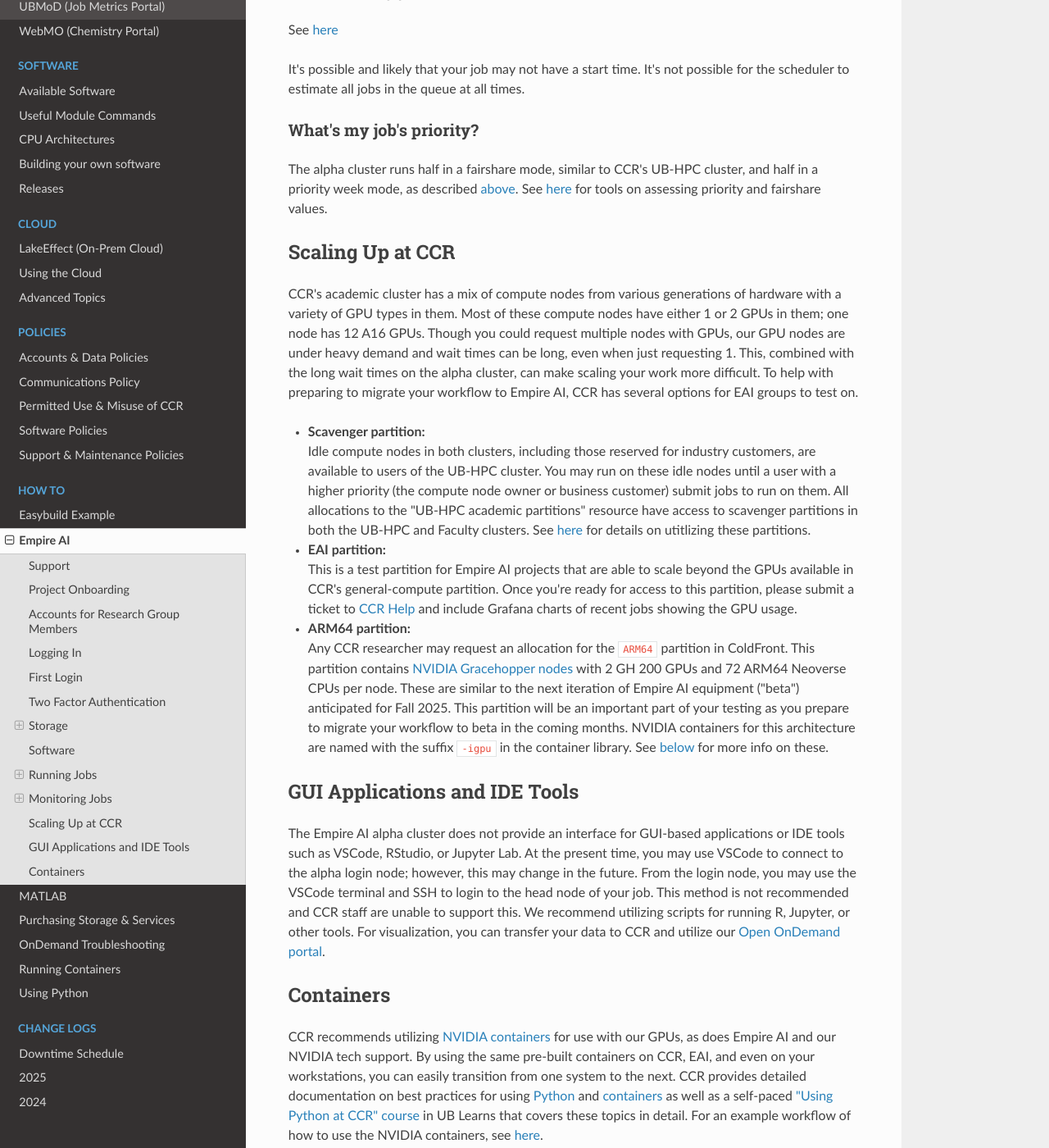
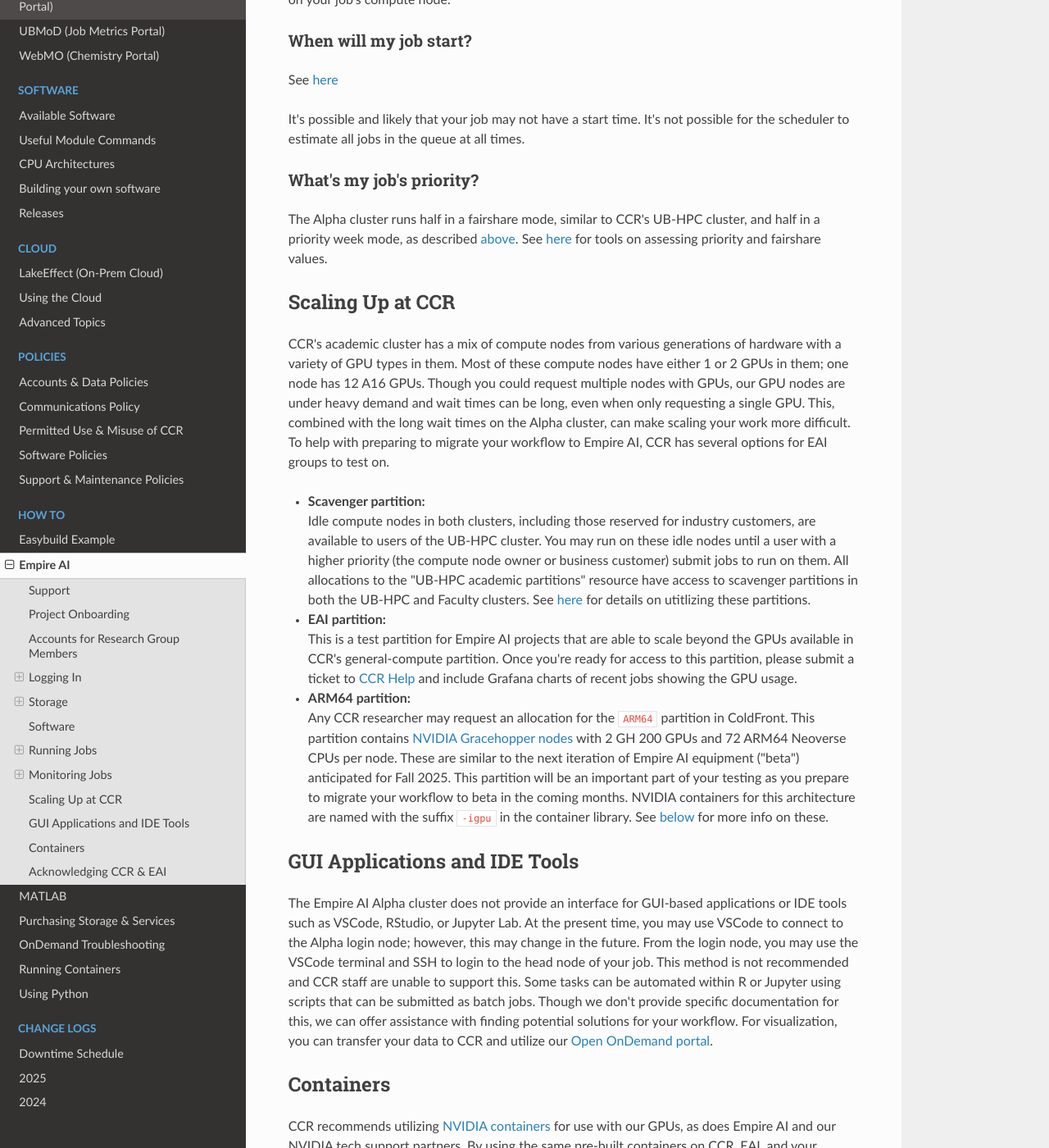
Before and after one commit to ubccr/ccrdocs, an MkDocs documentation site: the page built from pages/howto/empireai.md, in a window 1280 px wide and 1400 px high, scrolled down 4020 px. Shown: the whole window at 82% size. Built offline with MkDocs 1.6.1, drawn with Linux system fonts in a browser that asks for light colours; nearby versions of some CDN libraries; some of the changed text lies outside the part shown.

Commit message:
updates requested via reviews

```diff
--- a/pages/howto/empireai.md
+++ b/pages/howto/empireai.md
@@ -1,8 +1,8 @@
 # Empire AI Cluster Information
 
-The first test system of the Empire AI Consortium is in production.  This system is provided and managed by the Flatiron Institute.  System specifications can be found [here](https://empireai.freshdesk.com/en/support/solutions/articles/157000007946-alpha-hardware).  This system is referred to as `alpha` and its successor `beta` is expected to be available in Fall 2025.
+The first test system of the Empire AI Consortium is in production.  This system is provided and managed by the Flatiron Institute.  System specifications can be found [here](https://empireai.freshdesk.com/en/support/solutions/articles/157000007946-alpha-hardware).  This system is referred to as Alpha and its successor Beta is expected to be available in Fall 2025.
 
-Initial project applications have been submitted to consortium members, reviewed, and are being onboarded on an ongoing basis by the Empire AI director and Flatiron system administrators.  CCR staff provide support to UB research groups that have access to `alpha` - both on using the EAI system and in helping to prepare groups to utilize those resources efficiently.
+Initial project applications have been submitted to consortium members, reviewed, and are being onboarded on an ongoing basis by the Empire AI director and Flatiron system administrators.  CCR staff provide support to UB research groups that have access to Alpha - both on using the EAI system and in helping to prepare groups to utilize those resources efficiently.
 
 
 ## Support
@@ -11,29 +11,29 @@ All requests for help should be sent to `help` `@` `empire-ai.org` or submitted
 
 ## Project Onboarding
 
-Decisions on which projects get selected from UB for access to Empire AI is done by the VPR's office.  Once a project has been selected for onboaring, the UB PI will be notified by the EAI director and will be asked to complete a form.  Once that's submitted, the PI's information is forwarded to the `alpha` system administrators for account creation.  You will hear directly from one of them when your account is ready and they'll provide additional account setup instructions.
+Decisions on which projects get selected from UB for access to Empire AI is done by the VPR's office.  Once a project has been selected for onboaring, the UB PI will be notified by the EAI director and will be asked to complete a form.  Once that's submitted, the PI's information is forwarded to the Alpha system administrators for account creation.  You will hear directly from one of them when your account is ready and they'll provide additional account setup instructions.
 
 ## Accounts for Research Group Members
 
-Once the PI of the project has access to `alpha`, they may request additional accounts for their students and collaborators.  **DO NOT SHARE ACCOUNTS.**  Submit a ticket to the [EAI support desk](#support) and a CCR staff member will facilitate the account setup.  New users will be asked to complete a form and then the user information is passed to the EAI system administrators for account creation.
+Once the PI of the project has access to Alpha, they may request additional accounts for their students and collaborators.  **DO NOT SHARE ACCOUNTS.**  Submit a ticket to the [EAI support desk](#support) and a CCR staff member will facilitate the account setup.  New users will be asked to complete a form and then the user information is passed to the EAI system administrators for account creation.
 
 ## Logging In
 
-You must use an SSH client to login to alpha.  The hostname is:
+You must use an SSH client to login to Alpha.  The hostname is:
 `alpha.empire-ai.org`
 
-If your username on alpha is not the same as on your computer, you will need to specify it as part of the ssh command.  For example:
+If your username on Alpha is not the same as on your computer, you will need to specify it as part of the ssh command.  For example:
 
 `ssh [YourUsername]@alpha.empire-ai.org`
 
-Your username on alpha will most likely be the same as your UBIT & CCR username.
+Your username on Alpha will most likely be the same as your UBIT & CCR username.
 
-## First Login
+### First Login
 
 PLEASE CHANGE YOUR PASSWORD ON FIRST LOGIN!
 On account creation, you will be sent your initial password via an insecure method.  Please change your password when you login using the `passwd` command.
 
-## Two Factor Authentication
+### Two Factor Authentication
 
 You will be required to enable two factor authentication on your account.  Further information can be found [here](https://empireai.freshdesk.com/en/support/solutions/articles/157000161230-google-authenticator-mfa-2fa-).
 
@@ -47,16 +47,16 @@ Each user is provided a home directory in `/mnt/home/[YourUsername]`
 
 In addition to this, each user has a directory in the global scratch storage.  You'll find yours under `/mnt/lustre/suny`
 
-For more information on storage on alpha, please see [here](https://empireai.freshdesk.com/en/support/solutions/articles/157000175046-empire-ai-alpha-storage)
+For more information on storage on Alpha, please see [here](https://empireai.freshdesk.com/en/support/solutions/articles/157000175046-empire-ai-alpha-storage).
 
-At this time there are no quotas on these filesystems; however, we've been told to expect that this will be coming soon.  There is also no automatic clearing of the scratch directories, as there are at CCR, but the alpha system administrators expect this to be necessary in the future.  Any changes to these policies will be disseminated to all users in advance.
+At this time there are no quotas on these filesystems; however, we've been told to expect that this will be coming soon.  There is also no automatic clearing of the scratch directories, as there are at CCR, but the Alpha system administrators expect this to be necessary in the future.  Any changes to these policies will be disseminated to all users in advance.
 
-There are no shared project or scratch directories, like we offer at CCR.  Instructions for sharing files on alpha can be found [here](https://empireai.freshdesk.com/en/support/solutions/articles/157000010953-how-can-i-share-data-with-other-users-).
+There are no shared project or scratch directories, like we offer at CCR.  Instructions for sharing files on Alpha can be found [here](https://empireai.freshdesk.com/en/support/solutions/articles/157000010953-how-can-i-share-data-with-other-users-).
 
 ### Data Transfer
 
 **Globus**
-The Globus data transfer service provides the fastest and most secure data transfer speeds. Refer to CCR's [Globus documentation](../hpc/data-transfer.md#globus-transfers) for info on how to use the web interface and search for "Empire AI Alpha" to find the EAI Globus servers.  You'll be prompted to enter your alpha username and password for access to their Globus collection.
+The Globus data transfer service provides the fastest and most secure data transfer speeds. Refer to CCR's [Globus documentation](../hpc/data-transfer.md#globus-transfers) for info on how to use the web interface and search for "Empire AI Alpha" to find the EAI Globus servers.  You'll be prompted to enter your Alpha username and password for access to their Globus collection.
 
 **SFTP**
 Secure FTP is also an option for moving data to the EAI cluster.  You can initiate transfers via the command line or using a SSH client that provides a GUI, such as FileZilla or CyberDuck.  Refer to CCR's [data transfer documentation](../hpc/data-transfer.md#secure-shell-copy) for guidance, substituting the EAI login node with CCR's where appropriate.
@@ -69,10 +69,10 @@ If software can be in an alternate location and without administrative priviledg
 
 ## Running Jobs
 
-The EAI alpha cluster uses the same job scheduler, Slurm, as CCR uses.  This should make your transition easier.
+The EAI Alpha cluster uses the same job scheduler, Slurm, as CCR uses.  This should make your transition easier.
 
-!!! Tip "Don't waste time in the queue!"
-    The default walltime on the alpha cluster is 7 days.  If you don't specify how much time your job needs, you will be allocated 7 days.  Nearly all jobs running on this cluster are using less than 24 hours.  If you specify a more accurate walltime request, you job will get scheduled sooner!
+!!! Info "Don't waste time in the queue!"
+    The default walltime on the Alpha cluster is 7 days.  If you don't specify how much time your job needs, you will be allocated 7 days.  Nearly all jobs running on this cluster are using less than 24 hours.  If you specify a more accurate walltime request, you job will get scheduled sooner!
 
 
 ### Partitions
@@ -81,20 +81,20 @@ UB users have access to the `suny` partition and should submit all requests for
 
 ### Priority Week
 
-The Empire AI consortium member institutions rotate through a priority week schedule.  This allows each member institution to utilize half of the cluster once every 6 weeks.  The priority week schedule and information about job pre-emption is [here](https://empireai.freshdesk.com/en/support/solutions/articles/157000010908-institutional-allocations-and-job-scheduling-preemption).  The alpha cluster is currently split to allow half of the resources to go to the institution with priority and the other half to be available for fairshare scheduling.
+The Empire AI consortium member institutions rotate through a priority week schedule.  This allows each member institution to utilize half of the cluster once every 6 weeks.  The priority week schedule and information about job pre-emption is [here](https://empireai.freshdesk.com/en/support/solutions/articles/157000010908-institutional-allocations-and-job-scheduling-preemption).  The Alpha cluster is currently split to allow half of the resources to go to the institution with priority and the other half to be available for fairshare scheduling.
 
-!! Tip "We Recommend..."
-   When submitting GPU jobs, UB users should submit to both the `suny` and `priority` partition so they don't need to change their workflow for priority week.  This will also allow jobs that are pending when priority week starts to get scheduled in that partition automatically.
+!!! Tip "We Recommend..."
+    When submitting GPU jobs, UB users should submit to both the `suny` and `priority` partition so they don't need to change their workflow for priority week.  This will also allow jobs that are pending when priority week starts to get scheduled in that partition automatically.
 
 
 ### Requesting GPUs
 
-When submitting jobs on the alpha cluster, just as on CCR's clusters, you must specify the number of GPUs you want.  Use the Slurm option:  `--gpus-per-node=X`
+When submitting jobs on the Alpha cluster, just as on CCR's clusters, you must specify the number of GPUs you want.  Use the Slurm option:  `--gpus-per-node=X`
 
 
 ### CPU-only node
 
-Currently, there is 1 alpha compute node with no GPUs available to all users.  This is great for testing workflows and verifying your code executes without having to wait for a long time in the queue behind GPU jobs.  To use this node, specify: `--partition=cpu`
+Currently, there is 1 Alpha compute node with no GPUs available to all users.  This is great for testing workflows and verifying your code executes without having to wait for a long time in the queue behind GPU jobs.  To use this node, specify: `--partition=cpu`
 
 ### Accessing the node(s) your job is running on
 
@@ -113,11 +113,11 @@ It's possible and likely that your job may not have a start time.  It's not poss
 
 ### What's my job's priority?
 
-The alpha cluster runs half in a fairshare mode, similar to CCR's UB-HPC cluster, and half in a priority week mode, as described [above](#priority-week).  See [here](../hpc/jobs.md#job-priority) for tools on assessing priority and fairshare values.
+The Alpha cluster runs half in a fairshare mode, similar to CCR's UB-HPC cluster, and half in a priority week mode, as described [above](#priority-week).  See [here](../hpc/jobs.md#job-priority) for tools on assessing priority and fairshare values.
 
 ## Scaling Up at CCR
 
-CCR's academic cluster has a mix of compute nodes from various generations of hardware with a variety of GPU types in them.  Most of these compute nodes have either 1 or 2 GPUs in them; one node has 12 A16 GPUs.  Though you could request multiple nodes with GPUs, our GPU nodes are under heavy demand and wait times can be long, even when just requesting 1.  This, combined with the long wait times on the alpha cluster, can make scaling your work more difficult. To help with preparing to migrate your workflow to Empire AI, CCR has several options for EAI groups to test on.
+CCR's academic cluster has a mix of compute nodes from various generations of hardware with a variety of GPU types in them.  Most of these compute nodes have either 1 or 2 GPUs in them; one node has 12 A16 GPUs.  Though you could request multiple nodes with GPUs, our GPU nodes are under heavy demand and wait times can be long, even when only requesting a single GPU.  This, combined with the long wait times on the Alpha cluster, can make scaling your work more difficult. To help with preparing to migrate your workflow to Empire AI, CCR has several options for EAI groups to test on.
 
   - **Scavenger partition:**
   Idle compute nodes in both clusters, including those reserved for industry customers, are available to users of the UB-HPC cluster.  You may run on these idle nodes until a user with a higher priority (the compute node owner or business customer) submit jobs to run on them. All allocations to the "UB-HPC academic partitions" resource have access to scavenger partitions in both the UB-HPC and Faculty clusters.  See [here](../hpc/jobs.md#scavenging-idle-cycles) for details on utitlizing these partitions.
@@ -128,8 +128,12 @@ CCR's academic cluster has a mix of compute nodes from various generations of ha
 
 ## GUI Applications and IDE Tools
 
-The Empire AI alpha cluster does not provide an interface for GUI-based applications or IDE tools such as VSCode, RStudio, or Jupyter Lab.  At the present time, you may use VSCode to connect to the alpha login node; however, this may change in the future.  From the login node, you may use the VSCode terminal and SSH to login to the head node of your job.  This method is not recommended and CCR staff are unable to support this.  We recommend utilizing scripts for running R, Jupyter, or other tools.  For visualization, you can transfer your data to CCR and utilize our [Open OnDemand portal](../portals/ood.md).
+The Empire AI Alpha cluster does not provide an interface for GUI-based applications or IDE tools such as VSCode, RStudio, or Jupyter Lab.  At the present time, you may use VSCode to connect to the Alpha login node; however, this may change in the future.  From the login node, you may use the VSCode terminal and SSH to login to the head node of your job.  This method is not recommended and CCR staff are unable to support this.  Some tasks can be automated within R or Jupyter using scripts that can be submitted as batch jobs.  Though we don't provide specific documentation for this, we can offer assistance with finding potential solutions for your workflow.  For visualization, you can transfer your data to CCR and utilize our [Open OnDemand portal](../portals/ood.md).
 
 ## Containers
 
-CCR recommends utilizing [NVIDIA containers](https://catalog.ngc.nvidia.com/containers) for use with our GPUs, as does Empire AI and our NVIDIA tech support.  By using the same pre-built containers on CCR, EAI, and even on your workstations, you can easily transition from one system to the next.  CCR provides detailed documentation on best practices for using [Python](../howto/python.md) and [containers](../howto/containerization.md) as well as a self-paced ["Using Python at CCR" course](https://ublearns.buffalo.edu/d2l/le/discovery/view/course/288741) in UB Learns that covers these topics in detail.  For an example workflow of how to use the NVIDIA containers, see [here](../howto/containerization.md#example-gpu-container-workflow).
+CCR recommends utilizing [NVIDIA containers](https://catalog.ngc.nvidia.com/containers) for use with our GPUs, as does Empire AI and our NVIDIA tech support partners.  By using the same pre-built containers on CCR, EAI, and your personal workstations, you can easily transition from one system to the next.  CCR provides detailed documentation on best practices for using [Python](../howto/python.md) and [containers](../howto/containerization.md) as well as a self-paced ["Using Python at CCR" course](https://ublearns.buffalo.edu/d2l/le/discovery/view/course/288741) in UB Learns that covers these topics in detail.  For an example workflow of how to use the NVIDIA containers, see [here](../howto/containerization.md#example-gpu-container-workflow).
+
+## Acknowledging CCR & EAI
+
+We would appreciate you including acknowledgements of CCR and EAI resources, when appropriate, in publications.  See [here](https://docs.ccr.buffalo.edu/en/latest/faq/#how-do-i-acknowledge-the-use-of-ccr-resources) for CCR's acknowledgement wording and [here](https://empireai.freshdesk.com/en/support/solutions/articles/157000359451-acknowledging-use-of-empire-ai-in-a-paper-or-presentation) for Empire AI's.
```
